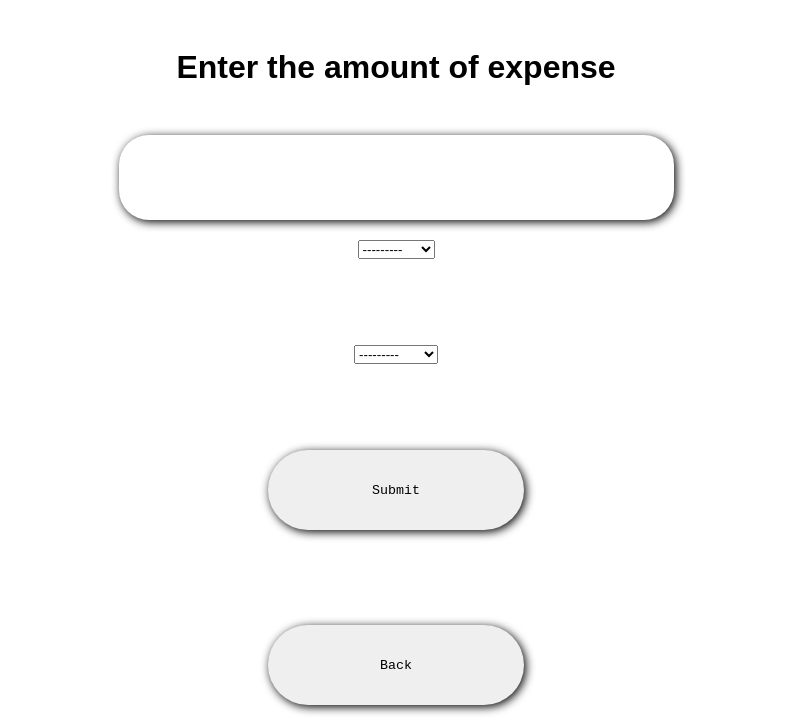
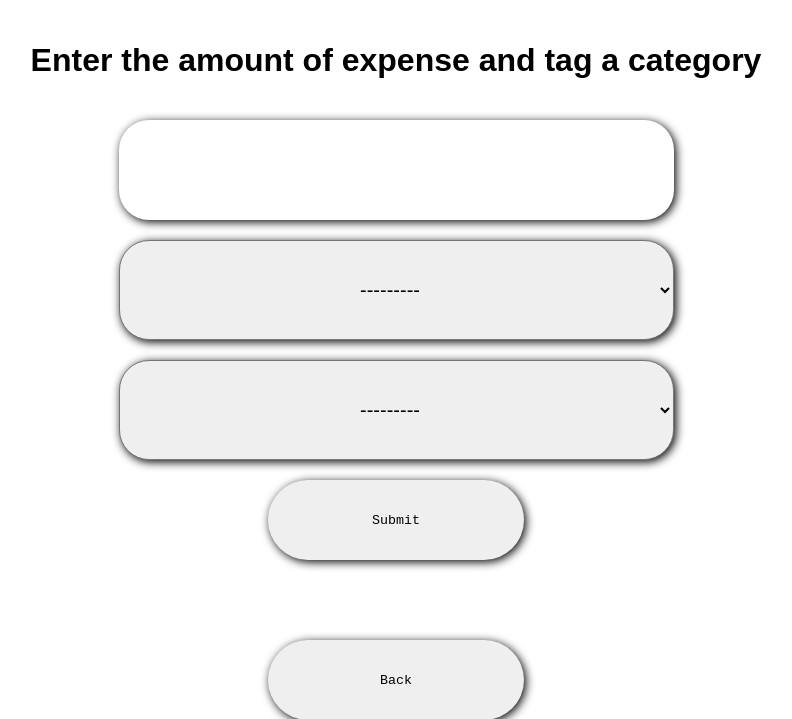
Before and after one commit to Dmate889/Expense_Tracker, a Django app: template expense_tracker/base/templates/base/adjust_amount.html in a window 1280 px wide. Shown: the top 719 px of the page, without its empty margins (244-1036 px from the left). Run offline with Django 5.2, Linux system fonts and the light colour scheme; the template is opened without the code that fills it: values named after a table or form of the project are taken from there, others are empty; data comes from the database, SQL or seed files in the repository.

```diff
--- a/expense_tracker/base/static/base/adjust_amount.css
+++ b/expense_tracker/base/static/base/adjust_amount_v2.css
@@ -27,6 +27,16 @@ form{
     gap: 20px;
 }
 
+select{
+    border-radius: 30px;
+    width: 100%;
+    height: 100px;
+    font-size: 20px;
+    box-shadow: 2px 2px 10px black;
+    text-align-last: center;
+
+}
+
 
 input[type=number]::-webkit-outer-spin-button,
 input[type=number]::-webkit-inner-spin-button {
--- a/expense_tracker/base/static/base/list_expenses_v3.css
+++ b/expense_tracker/base/static/base/list_expenses_v4.css
@@ -31,6 +31,6 @@ a{
 h3{
     display: grid;
     grid-template-rows: 1fr 1fr;
-    font-size: 30px;
+    font-size: 25px;
     font-family: monospace;
 }
--- a/expense_tracker/base/templates/base/adjust_amount.html
+++ b/expense_tracker/base/templates/base/adjust_amount.html
@@ -1,15 +1,18 @@
 {% extends 'base/base.html' %}
 {% load static %}
+{% load humanize %}
 
 {% block styles %}
-    <link rel="stylesheet" href="{% static 'base/adjust_amount.css' %}">
+<link rel="stylesheet" href="{% static 'base/adjust_amount_v2.css' %}">
 {% endblock styles %}
 
 {% block content %}
-<h1>Enter the amount of expense</h1>
+<h1>Enter the amount of expense and tag a category</h1>
     <form method="POST">
     {% csrf_token %}
-        {{form}}
+        {{form.expense}}
+        {{form.category}}
+        {{form.created_by}}
             <button type ="submit">Submit</button>
     </form>
     <a href="{% url 'monthexpense' budget.id %}">
--- a/expense_tracker/base/templates/base/createmonth.html
+++ b/expense_tracker/base/templates/base/createmonth.html
@@ -28,7 +28,7 @@
     </div>
 </form>
 <div class="backButton">
-    <a href="{% url 'home' %}">
+    <a href="{% url 'getmonths' year.id %}">
         <button>Back</button>
     </a>
 </div>
--- a/expense_tracker/base/templates/base/list_expenses.html
+++ b/expense_tracker/base/templates/base/list_expenses.html
@@ -1,8 +1,9 @@
 {% extends 'base/base.html' %}
 {% load static %}
+{% load humanize %}
 
 {% block styles %}
-    <link rel="stylesheet" href="{% static 'base/list_expenses_v3.css' %}">
+    <link rel="stylesheet" href="{% static 'base/list_expenses_v4.css' %}">
 {% endblock styles %}
 
 {% block content %}
@@ -11,7 +12,7 @@
     <div class="expenseBlock">
         {% for item in category_amount_sum %}
             <h3>{{item.category__name}}
-                <div>{{item.total}}</div>
+                <div>{{item.total | intcomma}} HUF</div>
             </h3>
         {% endfor %}
     </div>
--- a/expense_tracker/base/templates/base/monthexpense.html
+++ b/expense_tracker/base/templates/base/monthexpense.html
@@ -1,5 +1,6 @@
 {% extends 'base/base.html' %}
 {% load static %}
+{% load humanize %}
 
 {% block styles %}
 <link rel="stylesheet" href="{% static 'base/monthexpense_v4.css' %}">
@@ -14,7 +15,7 @@
     </div>
     <div class="amountContainer">
       <div class="amount">
-        {{budget.amount|floatformat:0}} HUF
+        {{ budget.amount|floatformat:2|intcomma }} HUF
       </div>
     </div>
     <div class="expenseButtons">
--- a/expense_tracker/expense_tracker/settings.py
+++ b/expense_tracker/expense_tracker/settings.py
@@ -37,6 +37,7 @@ INSTALLED_APPS = [
     "django.contrib.sessions",
     "django.contrib.messages",
     "django.contrib.staticfiles",
+    "django.contrib.humanize",
     "base"
 ]
 
```
Also changed, not shown: expense_tracker/db.sqlite3.
